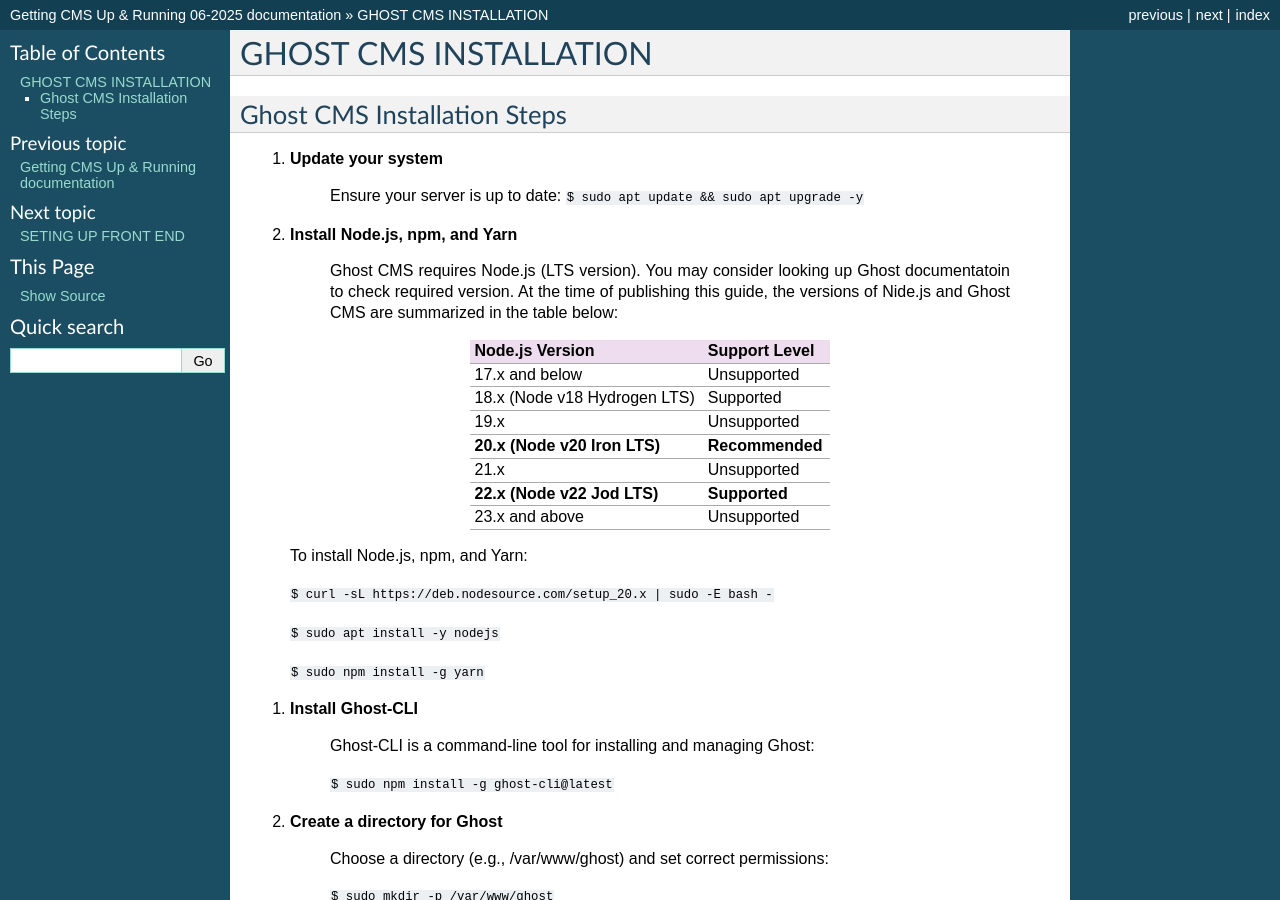
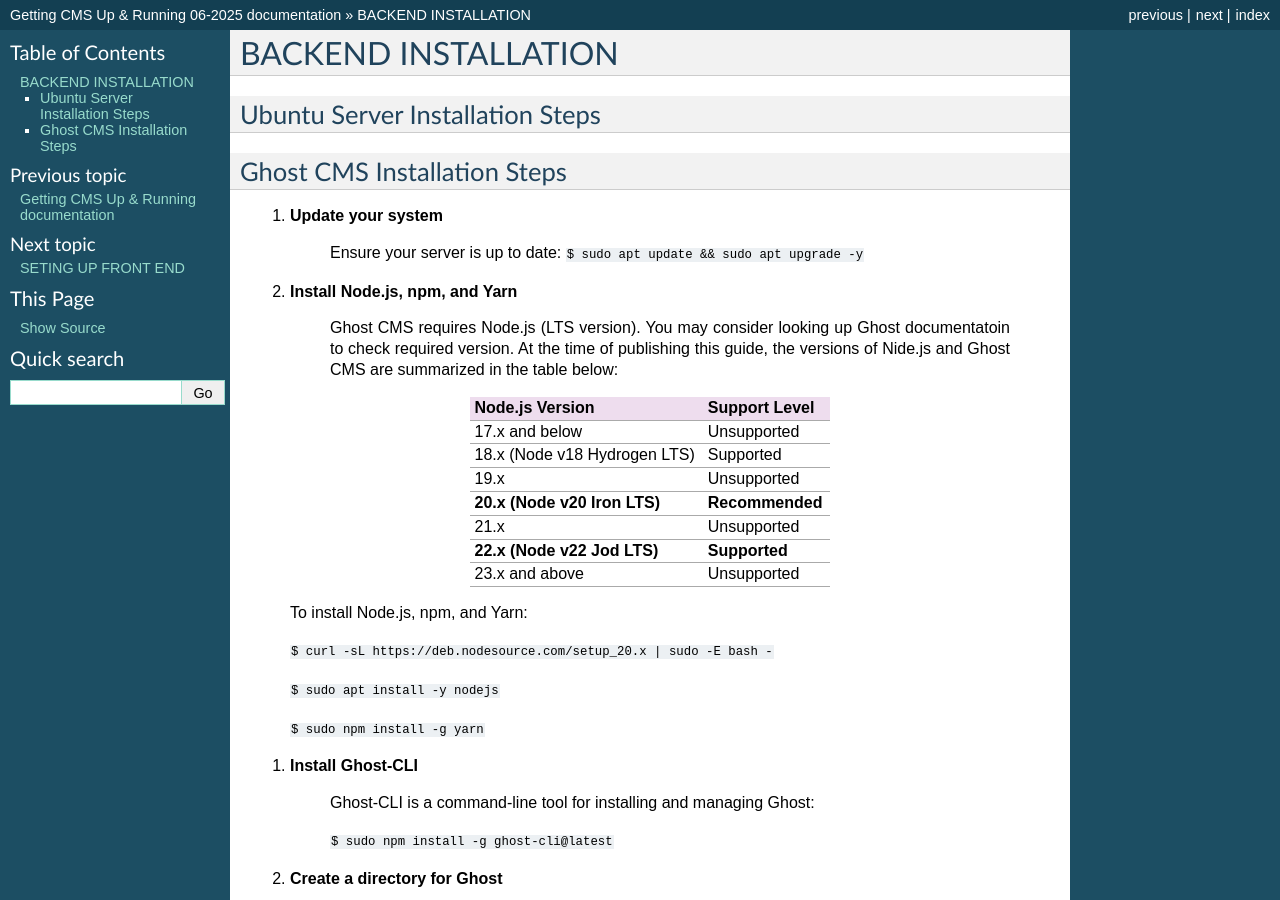
Before and after one commit to alexandrebobkov/Guides, a Sphinx documentation site: the page built from GhostCMS/source/setup_backend.rst, in a window 1280 px wide and 900 px high. Built offline with Sphinx 7.4.7, drawn with Linux system fonts in a browser that asks for light colours; formulas are drawn with MathJax 3; some of the changed text lies outside the part shown.

Commit message:
ubuntu server

```diff
--- a/GhostCMS/source/setup_backend.rst
+++ b/GhostCMS/source/setup_backend.rst
@@ -1,5 +1,10 @@
-GHOST CMS INSTALLATION
-======================
+BACKEND INSTALLATION
+====================
+
+Ubuntu Server Installation Steps
+--------------------------------
+
+
 
 Ghost CMS Installation Steps
 ----------------------------
```
